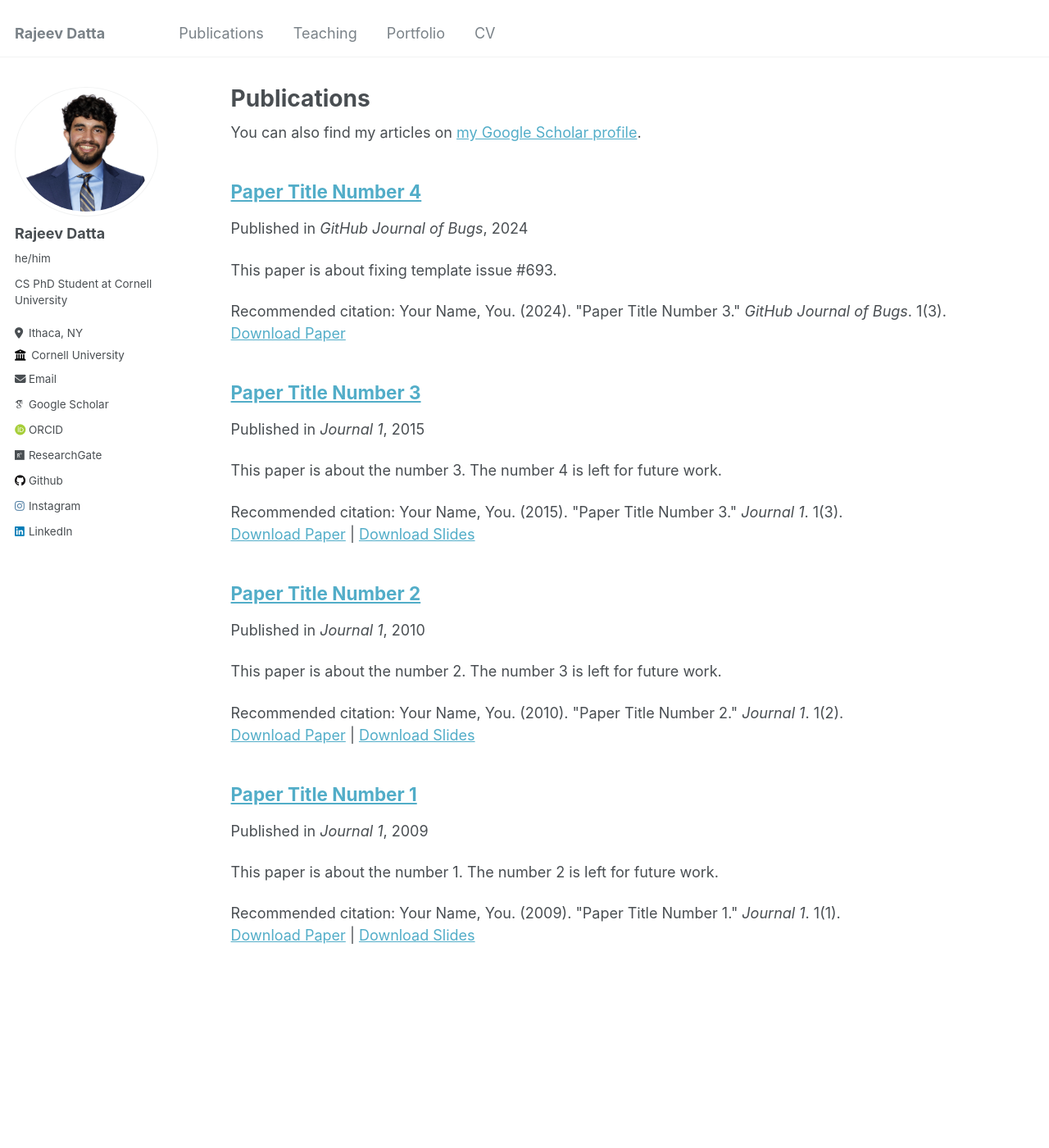
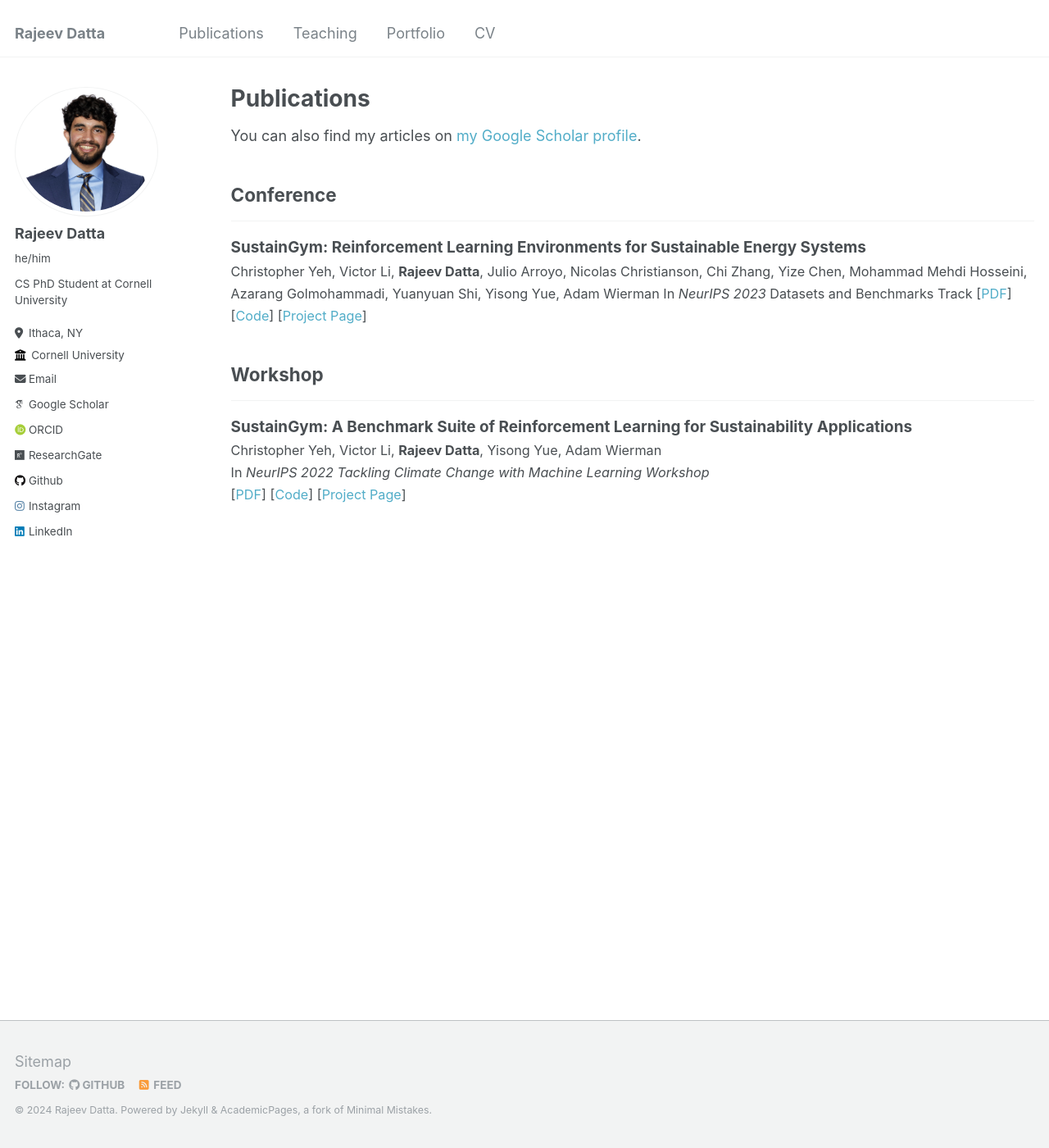
Before and after one commit to rajeev-datta/rajeev-datta.github.io, a Jekyll site: the page built from _pages/publications.md, in a window 1280 px wide and 1400 px high. Shown: the whole window at 82% size. Built offline with Jekyll 4.4.1, drawn with Linux system fonts in a browser that asks for light colours; some web fonts are replaced.

Commit message:
Update publications page

```diff
--- a/_pages/publications.md
+++ b/_pages/publications.md
@@ -5,12 +5,23 @@ permalink: /publications/
 author_profile: true
 ---
 
-{% if site.author.googlescholar %}
-  <div class="wordwrap">You can also find my articles on <a href="{{site.author.googlescholar}}">my Google Scholar profile</a>.</div>
-{% endif %}
+You can also find my articles on [my Google Scholar profile](https://scholar.google.com/citations?user=_jwoNZgAAAAJ&hl=en&authuser=2){:style="text-decoration: none"}{:target="_blank"}.
 
-{% include base_path %}
 
-{% for post in site.publications reversed %}
-  {% include archive-single.html %}
-{% endfor %}
+## Conference
+---
+<span style="font-size:1.05em;">**SustainGym: Reinforcement Learning Environments for Sustainable Energy Systems**</span>
+<span style="font-size:0.9em;">
+Christopher Yeh, Victor Li, **Rajeev Datta**, Julio Arroyo, Nicolas Christianson, Chi Zhang, Yize Chen, Mohammad Mehdi Hosseini, Azarang Golmohammadi, Yuanyuan Shi, Yisong Yue, Adam Wierman
+In *NeurIPS 2023* Datasets and Benchmarks Track
+[[PDF](https://proceedings.neurips.cc/paper_files/paper/2023/file/ba74855789913e5ed36f87288af79e5b-Paper-Datasets_and_Benchmarks.pdf){:style="text-decoration: none"}{:target="_blank"}] [[Code](https://github.com/chrisyeh96/sustaingym){:style="text-decoration: none"}{:target="_blank"}] [[Project Page](https://chrisyeh96.github.io/sustaingym/){:style="text-decoration: none"}{:target="_blank"}]
+</span>
+
+## Workshop
+---
+<span style="font-size:1.05em;">**SustainGym: A Benchmark Suite of Reinforcement Learning for Sustainability Applications**</span>
+<span style="font-size:0.9em;">
+Christopher Yeh, Victor Li, **Rajeev Datta**, Yisong Yue, Adam Wierman
+In *NeurIPS 2022 Tackling Climate Change with Machine Learning Workshop*
+[[PDF](https://s3.us-east-1.amazonaws.com/climate-change-ai/papers/neurips2022/38/paper.pdf){:style="text-decoration: none"}{:target="_blank"}] [[Code](https://github.com/chrisyeh96/sustaingym){:style="text-decoration: none"}{:target="_blank"}] [[Project Page](https://www.climatechange.ai/papers/neurips2022/38){:style="text-decoration: none"}{:target="_blank"}]
+</span>
```
